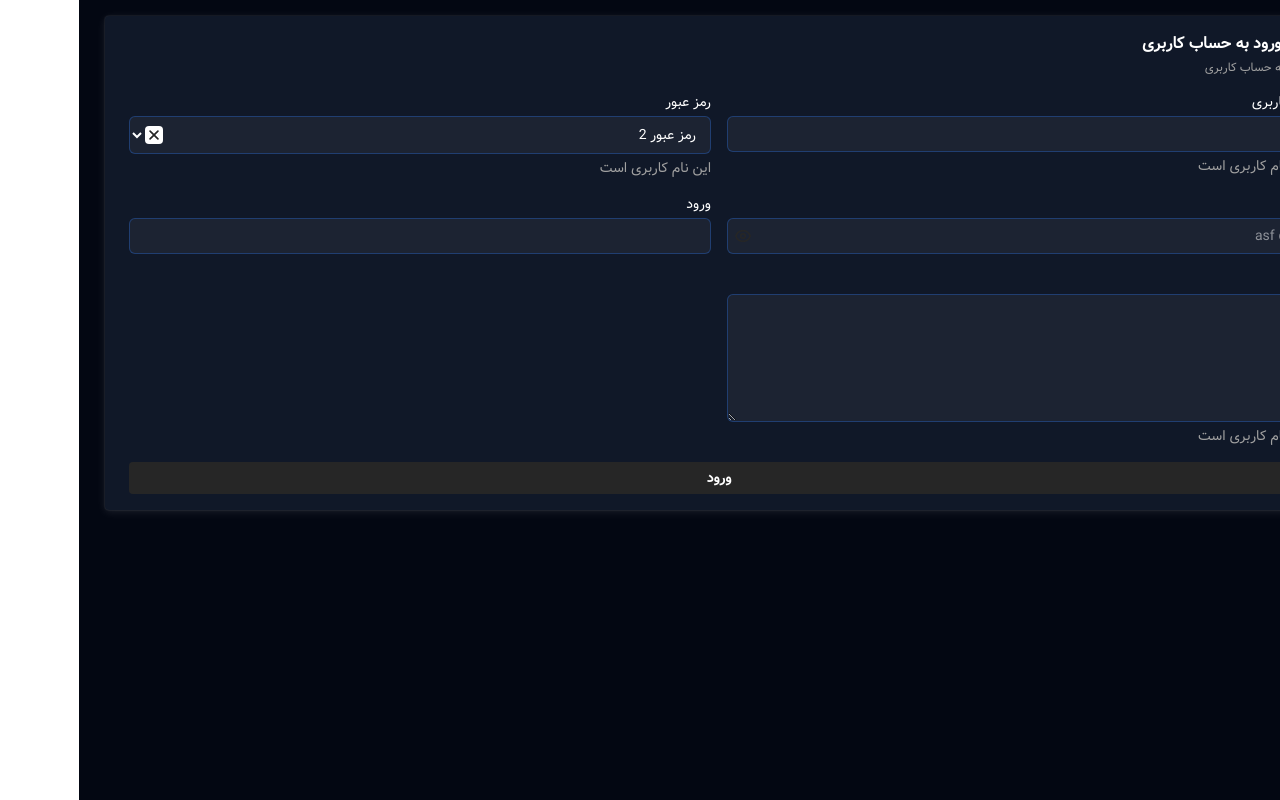
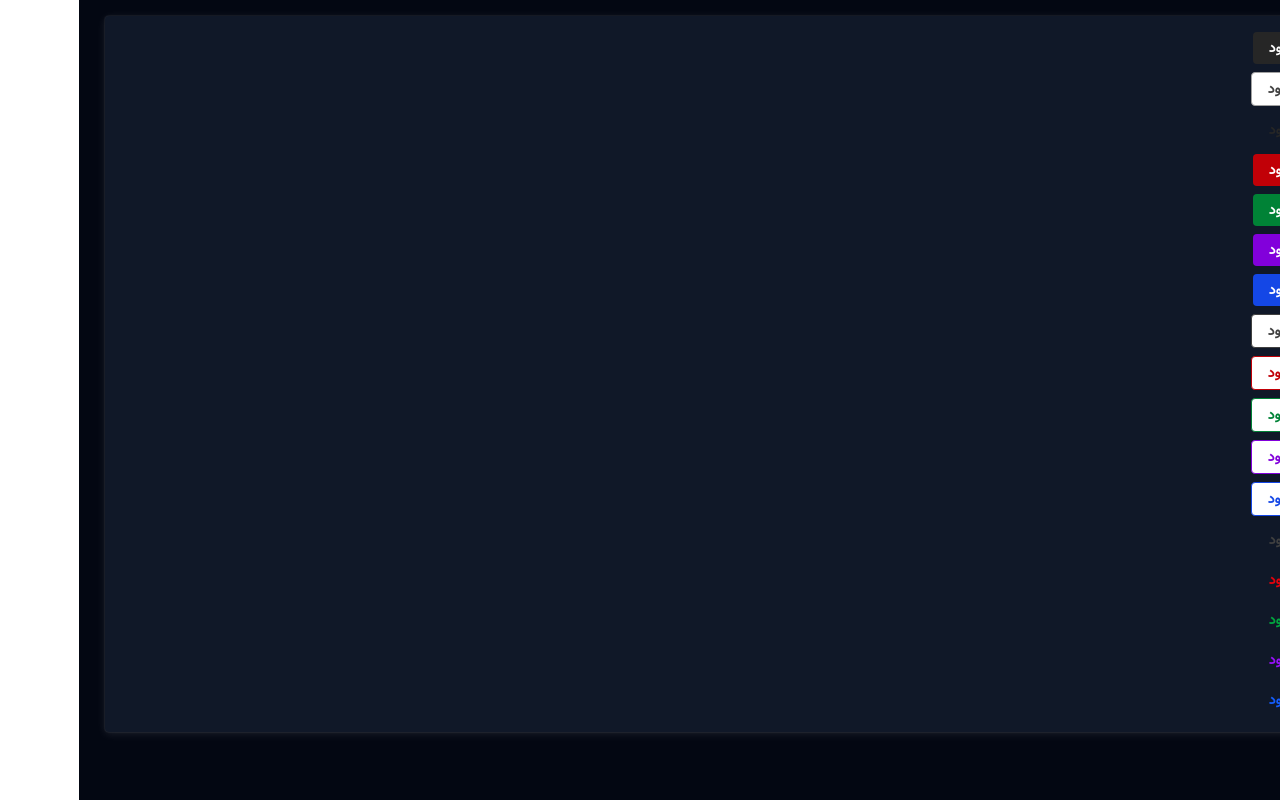
Before and after one commit to MRAlirad/shopify-ui-kit, a React (Vite) app: page / in a window 1280 px wide. Built offline with nearby package versions, Linux system fonts and the light colour scheme.

Commit message:
Dark mode / Breadcrumb

```diff
--- a/src/App.tsx
+++ b/src/App.tsx
@@ -1,5 +1,5 @@
 import Page from "./components/Page";
-import { Button, Card } from "./components";
+import { Accordion, Alert, Badge, Breadcrumb, Button, Card } from "./components";
 import { PiUserCircleDuotone } from "react-icons/pi";
 import { FormProvider, useForm } from "react-hook-form";
 import { Input, Select, Textarea } from "./components";
@@ -23,7 +23,7 @@ function App() {
 		<div className="grid grid-rows-[max-content_1fr] min-h-screen bg-gray-50 dark:bg-gray-950">
 			<div></div>
 			<Page>
-				<FormProvider {...form}>
+				{/* <FormProvider {...form}>
 					<Card title="ورود به حساب کاربری" icon={<PiUserCircleDuotone />} text="ورود به حساب کاربری">
 						<form onSubmit={form.handleSubmit(console.log)} className="grid gap-4 grid-cols-2">
 							<Input label="نام کاربری" name="username" description="این نام کاربری است" />
@@ -46,6 +46,87 @@ function App() {
 						</form>
 					</Card>
 				</FormProvider>
+				<Accordion
+					title="سوالات متداول"
+					openFirstItem
+					list={[
+						{
+							question: "چگونه می‌توانم به حساب کاربری خود دسترسی پیدا کنم؟",
+							answer: "برای دسترسی به حساب کاربری خود، می‌توانید از طریق صفحه ورود با استفاده از نام کاربری و رمز عبور خود وارد شوید. در صورت فراموشی رمز عبور، می‌توانید از گزینه بازیابی رمز عبور استفاده کنید و لینک بازیابی را از طریق ایمیل دریافت نمایید.",
+						},
+						{
+							question: "آیا می‌توانم اطلاعات حساب کاربری خود را تغییر دهم؟",
+							answer: "بله، شما می‌توانید در هر زمان از طریق بخش تنظیمات حساب کاربری، اطلاعات شخصی خود از جمله نام، ایمیل، شماره تلفن و سایر اطلاعات را ویرایش کنید. تغییرات بلافاصله اعمال می‌شوند و می‌توانید آنها را مشاهده کنید.",
+						},
+						{
+							question: "در صورت بروز مشکل چگونه می‌توانم با پشتیبانی تماس بگیرم؟",
+							answer: "شما می‌توانید از طریق بخش تماس با ما در وب‌سایت، فرم تماس را پر کنید و یا با شماره تلفن پشتیبانی که در صفحه تماس با ما درج شده است، تماس حاصل فرمایید. تیم پشتیبانی ما در ساعات کاری آماده پاسخگویی به سوالات و حل مشکلات شما می‌باشد.",
+						},
+					]}
+				/> */}
+				{/* <Alert
+					color="info"
+					title="اطلاعیه مهم: به‌روزرسانی و تعمیرات برنامه‌ریزی شده سیستم"
+					// text="لطفاً توجه داشته باشید که سیستم در حال به‌روزرسانی است و ممکن است برخی از عملکردها به طور موقت در دسترس نباشند. ما در حال انجام تعمیرات برنامه‌ریزی شده هستیم و انتظار می‌رود که تمام سرویس‌ها تا پایان روز به حالت عادی بازگردند."
+					accentBorder
+					actions={[
+						{ text: "بستن", onClick: () => {} },
+						{ text: "بستن", onClick: () => {} },
+					]}
+					onDismiss={() => {}}
+
+					items={[
+						"سیستم پرداخت آنلاین از ساعت ۲ بامداد تا ۶ صبح در دسترس نخواهد بود و تراکنش‌های مالی در این بازه زمانی انجام نخواهد شد.",
+						"گزارش‌های روزانه و آمارهای تحلیلی با تأخیر حداکثر ۳۰ دقیقه‌ای در دسترس قرار خواهند گرفت و نیازی به نگرانی نیست.",
+						"در صورت بروز هرگونه مشکل یا سوال، می‌توانید با تیم پشتیبانی از طریق ایمیل یا تلفن تماس بگیرید. تیم ما ۲۴ ساعته آماده پاسخگویی به شما است.",
+					]}
+				/> */}
+				{/* <Card>
+					<Breadcrumb
+						breadcrumb={[
+							{ label: "خانه", link: "/" },
+							{ label: "به‌روزرسانی", link: "/update" },
+							{ label: "به‌روزرسانی", link: "/update" },
+						]}
+					/>
+					<Badge variant="primary" color="blue" text="به‌روزرسانی" />
+					<Badge variant="primary" color="green" text="به‌روزرسانی" />
+					<Badge variant="primary" color="neutral" text="به‌روزرسانی" />
+					<Badge variant="primary" color="red" text="به‌روزرسانی" />
+					<Badge variant="primary" color="yellow" text="به‌روزرسانی" />
+					<Badge variant="primary" color="purple" text="به‌روزرسانی" />
+					<Badge variant="secondary" color="blue" text="به‌روزرسانی" />
+					<Badge variant="secondary" color="green" text="به‌روزرسانی" />
+					<Badge variant="secondary" color="neutral" text="به‌روزرسانی" />
+					<Badge variant="secondary" color="red" text="به‌روزرسانی" />
+					<Badge variant="secondary" color="yellow" text="به‌روزرسانی" />
+					<Badge variant="secondary" color="purple" text="به‌روزرسانی" />
+					<Badge variant="outline" color="blue" text="به‌روزرسانی" />
+					<Badge variant="outline" color="green" text="به‌روزرسانی" />
+					<Badge variant="outline" color="neutral" text="به‌روزرسانی" />
+					<Badge variant="outline" color="red" text="به‌روزرسانی" />
+					<Badge variant="outline" color="yellow" text="به‌روزرسانی" />
+					<Badge variant="outline" color="purple" text="به‌روزرسانی" />
+				</Card> */}
+				<Card>
+					<Button text="ورود" color="black" />
+					<Button text="ورود" color="white" />
+					<Button text="ورود" color="simple" />
+					<Button text="ورود" color="red" />
+					<Button text="ورود" color="green" />
+					<Button text="ورود" color="purple" />
+					<Button text="ورود" color="blue" />
+					<Button text="ورود" color="black-outline" />
+					<Button text="ورود" color="red-outline" />
+					<Button text="ورود" color="green-outline" />
+					<Button text="ورود" color="purple-outline" />
+					<Button text="ورود" color="blue-outline" />
+					<Button text="ورود" color="black-simple" />
+					<Button text="ورود" color="red-simple" />
+					<Button text="ورود" color="green-simple" />
+					<Button text="ورود" color="purple-simple" />
+					<Button text="ورود" color="blue-simple" />
+				</Card>
 			</Page>
 		</div>
 	);
--- a/src/components/Breadcrumb.tsx
+++ b/src/components/Breadcrumb.tsx
@@ -10,8 +10,8 @@ const Breadcrumb = ({ type = 'home', breadcrumb = [] }: BreadcrumbProps) => {
 	};
 
 	return (
-		<div className="flex items-center flex-wrap gap-1.5 text-neutral-600">
-			<Link to={types[type].link} className="flex items-center gap-1 text-sm font-medium hover:text-neutral-800">
+		<div className="flex items-center flex-wrap gap-1.5 text-neutral-600 dark:text-neutral-300">
+			<Link to={types[type].link} className="flex items-center gap-1 text-sm font-medium hover:text-neutral-800 dark:hover:text-neutral-200">
 				{types[type].icon}
 				<span>{types[type].label}</span>
 			</Link>
@@ -23,8 +23,8 @@ const Breadcrumb = ({ type = 'home', breadcrumb = [] }: BreadcrumbProps) => {
 					<Link
 						to={link ?? ''}
 						className={classNames({
-							'flex items-center gap-1 text-sm font-medium hover:text-neutral-800': true,
-							'text-neutral-900': breadcrumb.length - 1 === index,
+							'flex items-center gap-1 text-sm font-medium hover:text-neutral-800 dark:hover:text-neutral-200': true,
+							'text-neutral-900 dark:text-neutral-50': breadcrumb.length - 1 === index,
 						})}
 					>
 						{icon && icon}
```
